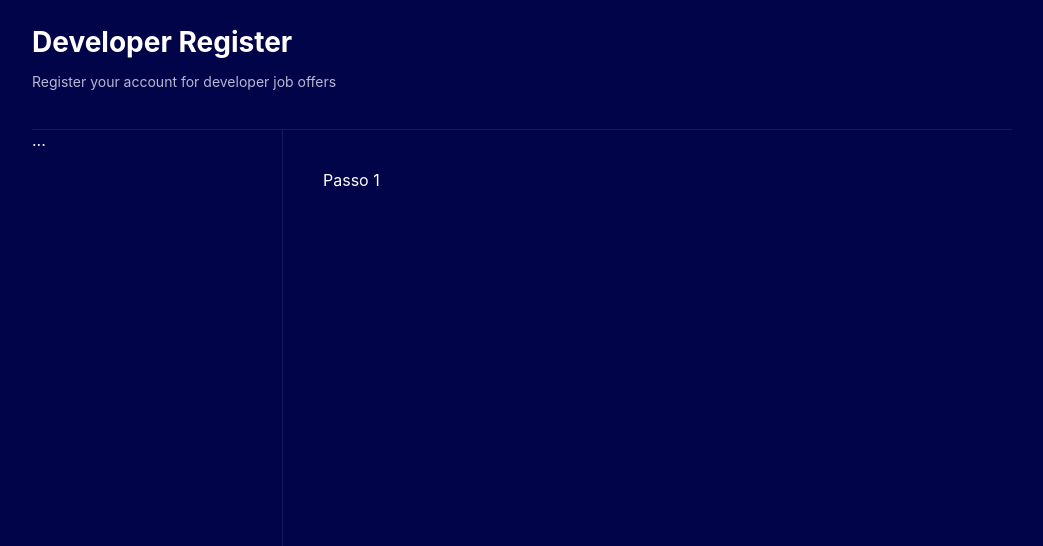
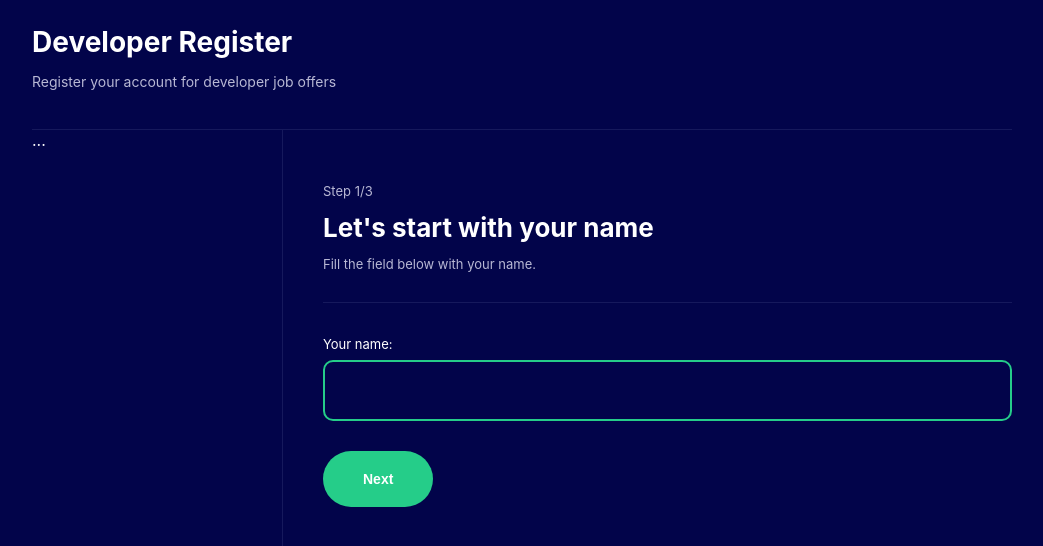
Before and after one commit to icaroperetti/multipart-form, a React (Create React App) app: page / in a window 1280 px wide. Shown: the top 546 px of the page, without its empty margins (118-1161 px from the left). Built offline with nearby package versions, Linux system fonts and the light colour scheme.

Commit message:
feat:stylizing FormStep1 and navigating to next page

```diff
--- a/src/pages/FormStep1/index.tsx
+++ b/src/pages/FormStep1/index.tsx
@@ -1,10 +1,30 @@
+import { useHistory } from "react-router-dom";
 import * as C from "./styles";
 import { Theme } from "../../components/Theme";
 
 export const FormStep1 = () => {
+  const history = useHistory();
+
+  const handleNextStep = () => {
+    history.push("/step2");
+  };
+
   return (
     <Theme>
-      <C.Container>Passo 1</C.Container>
+      <C.Container>
+        <p>Step 1/3</p>
+        <h1>Let's start with your name</h1>
+        <p>Fill the field below with your name.</p>
+
+        <hr />
+
+        <label>
+          Your name:
+          <input type="text" autoFocus />
+        </label>
+
+        <button onClick={handleNextStep}>Next</button>
+      </C.Container>
     </Theme>
   );
 };
--- a/src/pages/FormStep1/styles.ts
+++ b/src/pages/FormStep1/styles.ts
@@ -1,6 +1,50 @@
 import styled from "styled-components";
 
 export const Container = styled.div`
+  p {
+    font-size: 13px;
+    color: #b8b8d4;
+  }
 
+  h1 {
+    margin: 0;
+    padding: 0;
+    font-size: 26px;
+  }
 
+  hr {
+    height: 1px;
+    border: 0;
+    background-color: #16195c;
+    margin: 30px 0;
+  }
+  label {
+    font-size: 13px;
+
+    input {
+      display: block;
+      margin-top: 7px;
+      box-sizing: border-box;
+      width: 100%;
+      padding: 20px 10px;
+      border: 2px solid #25cd89;
+      border-radius: 10px;
+      color: #fff;
+      outline: 0;
+      font-size: 15px;
+      background-color: #02044a;
+    }
+  }
+
+  button {
+    background-color: #25cd89;
+    color: #fff;
+    font-size: 14px;
+    font-weight: bold;
+    padding: 20px 40px;
+    border: 0;
+    border-radius: 30px;
+    cursor: pointer;
+    margin-top: 30px;
+  }
 `;
```
